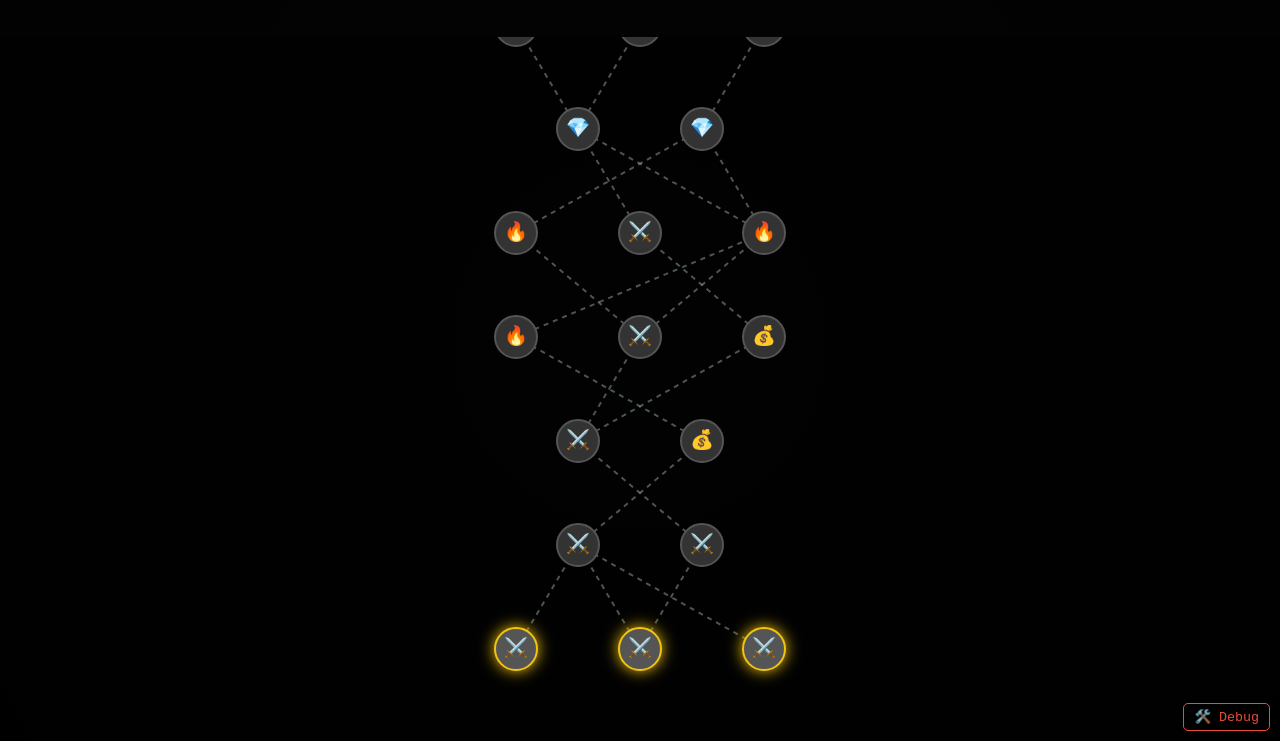
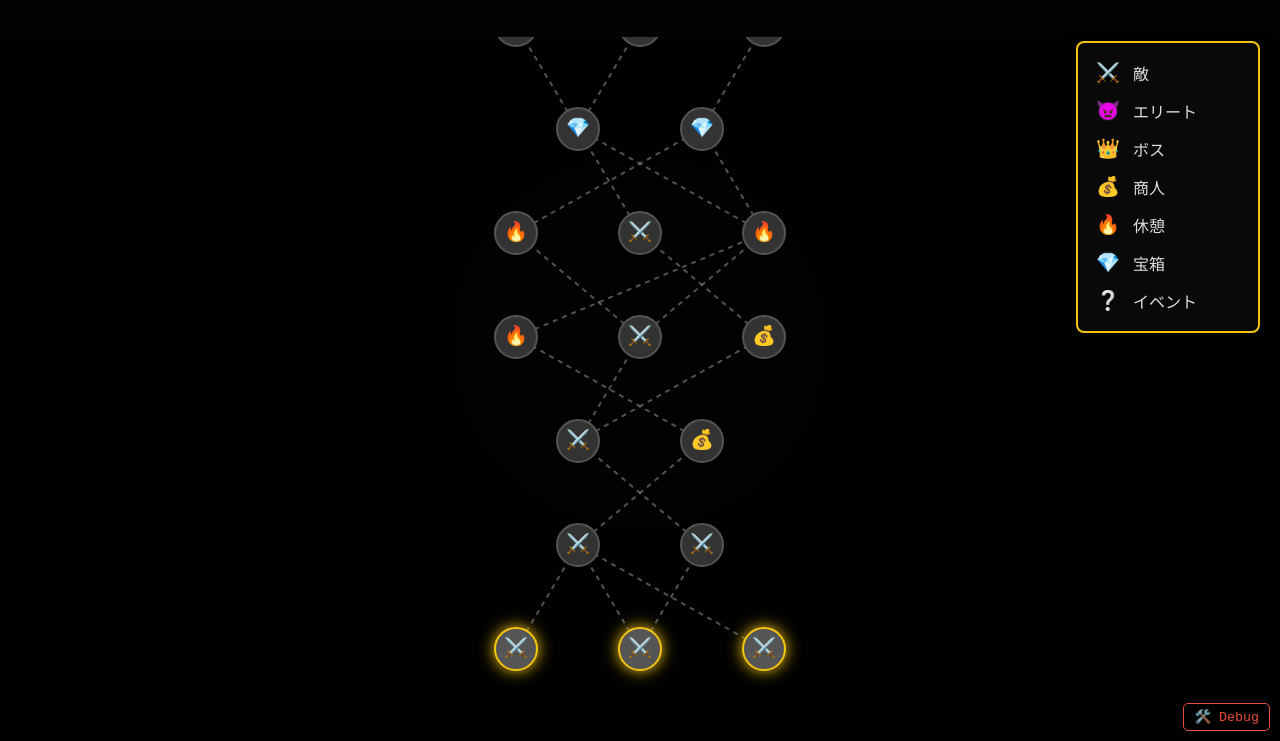
Before and after one commit to Sigekiyo4291/Deck-building-Roguelike-Copy, a website built with Vite: page index.html in a window 1280 px wide. Both pictures are taken after a click on the button "GAME START". Shown: the part 59-800 px from the top of the page. Built offline with nearby package versions, Linux system fonts and the light colour scheme.

Commit message:
feat:マップの凡例追加

```diff
--- a/src/core/scene-manager.ts
+++ b/src/core/scene-manager.ts
@@ -175,8 +175,31 @@ export class SceneManager {
     }
     */
 
+    renderMapLegend() {
+        if (!this.elMapScene) return;
+
+        // 既に存在する場合は再作成しない
+        if (this.elMapScene.querySelector('.map-legend')) return;
+
+        const legendEl = document.createElement('div');
+        legendEl.className = 'map-legend';
+        legendEl.innerHTML = `
+            <div class="legend-item"><span class="legend-icon enemy">⚔️</span> 敵</div>
+            <div class="legend-item"><span class="legend-icon elite">👿</span> エリート</div>
+            <div class="legend-item"><span class="legend-icon boss">👑</span> ボス</div>
+            <div class="legend-item"><span class="legend-icon shop">💰</span> 商人</div>
+            <div class="legend-item"><span class="legend-icon rest">🔥</span> 休憩</div>
+            <div class="legend-item"><span class="legend-icon treasure">💎</span> 宝箱</div>
+            <div class="legend-item"><span class="legend-icon event">❔</span> イベント</div>
+        `;
+
+        this.elMapScene.appendChild(legendEl);
+    }
+
     renderMap(map, onNodeSelect) {
         if (!this.elMapScene) return;
+
+        this.renderMapLegend(); // 凡例を表示
 
         const container = document.getElementById('map-container');
         if (!container) return;
--- a/src/style.css
+++ b/src/style.css
@@ -1787,3 +1787,50 @@ body {
   background: linear-gradient(to bottom, #e74c3c, #9b59b6) !important;
   transform: scale(1.1);
 }
+
+/* マップ凡例 */
+.map-legend {
+  position: absolute;
+  top: 100px;
+  right: 20px;
+  background: rgba(10, 10, 12, 0.9);
+  border: 2px solid var(--color-gold);
+  border-radius: 8px;
+  padding: 15px;
+  color: var(--color-text);
+  font-family: var(--font-main);
+  z-index: 1000;
+  box-shadow: 0 0 10px rgba(0, 0, 0, 0.8);
+  min-width: 150px;
+}
+
+.legend-title {
+  font-size: 1.2rem;
+  font-weight: bold;
+  color: var(--color-gold);
+  border-bottom: 1px solid #555;
+  padding-bottom: 5px;
+  margin-bottom: 10px;
+  text-align: center;
+}
+
+.legend-item {
+  display: flex;
+  align-items: center;
+  margin-bottom: 8px;
+  font-size: 1rem;
+}
+
+.legend-item:last-child {
+  margin-bottom: 0;
+}
+
+.legend-icon {
+  display: inline-flex;
+  justify-content: center;
+  align-items: center;
+  width: 30px;
+  height: 30px;
+  margin-right: 10px;
+  font-size: 1.2rem;
+}
```
